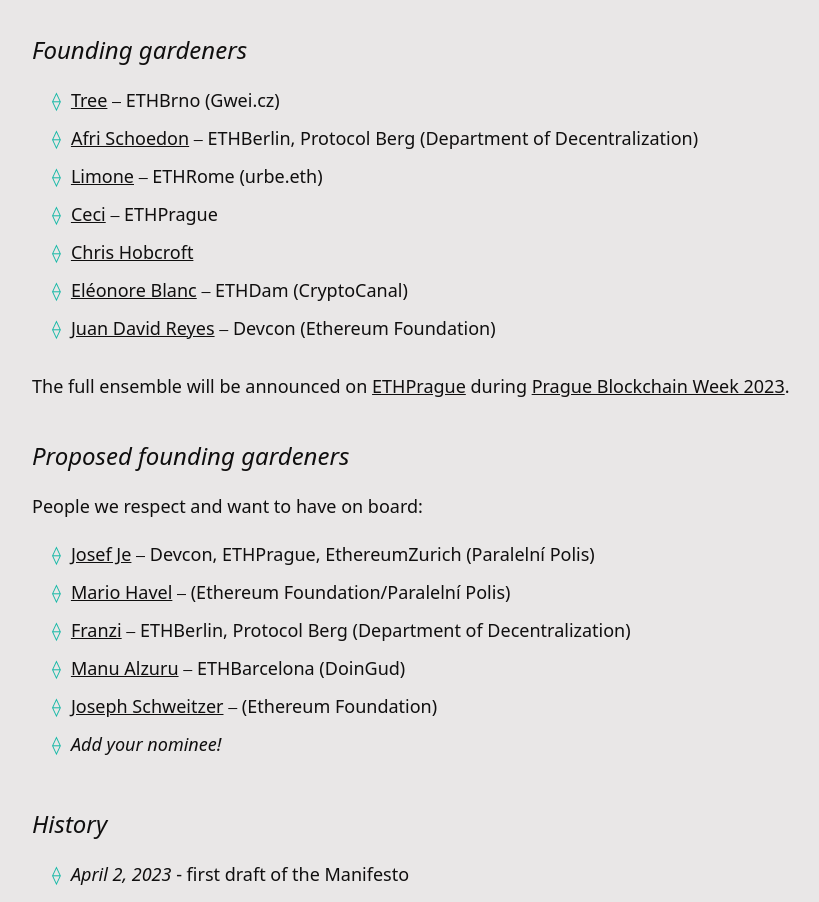
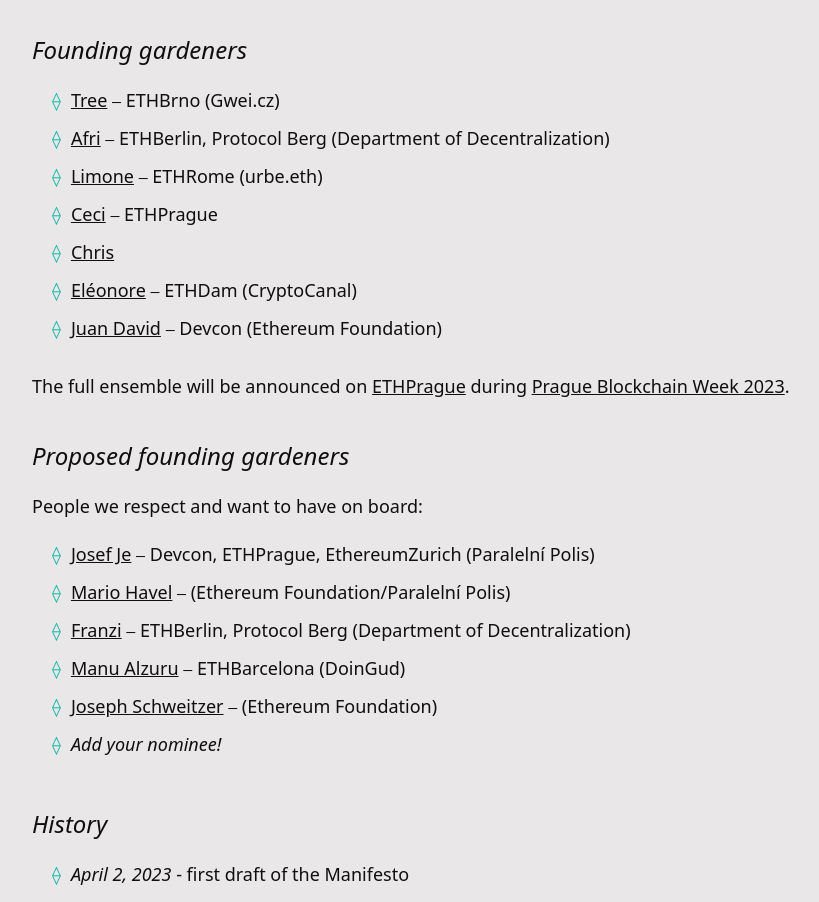
Before and after one commit to ethereumeg/landing-old, a SvelteKit app: page / in a window 1280 px wide. Shown: the part 1160-2062 px from the top of the page, without its empty margins (96-915 px from the left). Built offline with nearby package versions, Linux system fonts and the light colour scheme; a web font is replaced by a local one.

Commit message:
Update +page.svelte

```diff
--- a/src/routes/+page.svelte
+++ b/src/routes/+page.svelte
@@ -76,12 +76,12 @@
     <div class="text-lg">
       <ul class="list">
         <li><a href="https://twitter.com/treecz">Tree</a> ⎯ ETHBrno (Gwei.cz)</li>
-        <li><a href="https://twitter.com/q9fcc">Afri Schoedon</a> ⎯ ETHBerlin, Protocol Berg (Department of Decentralization)</li>
+        <li><a href="https://twitter.com/q9fcc">Afri</a> ⎯ ETHBerlin, Protocol Berg (Department of Decentralization)</li>
         <li><a href="https://twitter.com/hyperalchemy">Limone</a> ⎯ ETHRome (urbe.eth)</li>
         <li><a href="https://twitter.com/hyperalchemy">Ceci</a> ⎯ ETHPrague</li>
-        <li><a href="https://twitter.com/chrishobcroft">Chris Hobcroft</a></li>
-        <li><a href="https://twitter.com/blockblanc">Eléonore Blanc</a> ⎯ ETHDam (CryptoCanal)</li>
-        <li><a href="https://twitter.com/juandaveth">Juan David Reyes</a> ⎯ Devcon (Ethereum Foundation)</li>
+        <li><a href="https://twitter.com/chrishobcroft">Chris</a></li>
+        <li><a href="https://twitter.com/blockblanc">Eléonore</a> ⎯ ETHDam (CryptoCanal)</li>
+        <li><a href="https://twitter.com/juandaveth">Juan David</a> ⎯ Devcon (Ethereum Foundation)</li>
       </ul>
     </div>
     <div class="mt-5 text-lg">The full ensemble will be announced on <a href="https://ethprague.com/">ETHPrague</a> during <a href="http://prgblockweek.com/">Prague Blockchain Week 2023</a>.</div>
```
